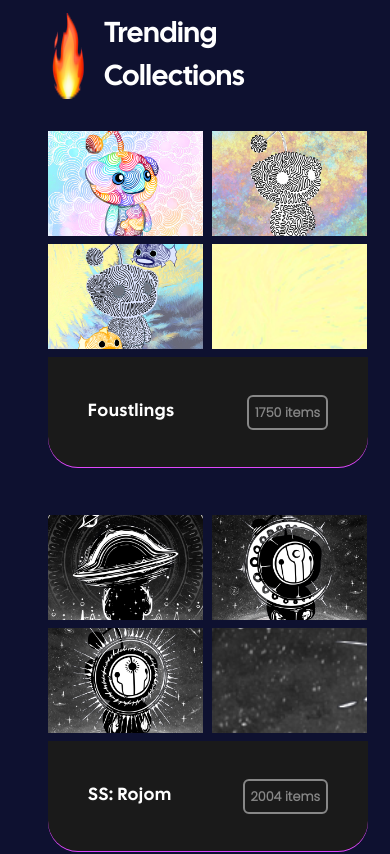
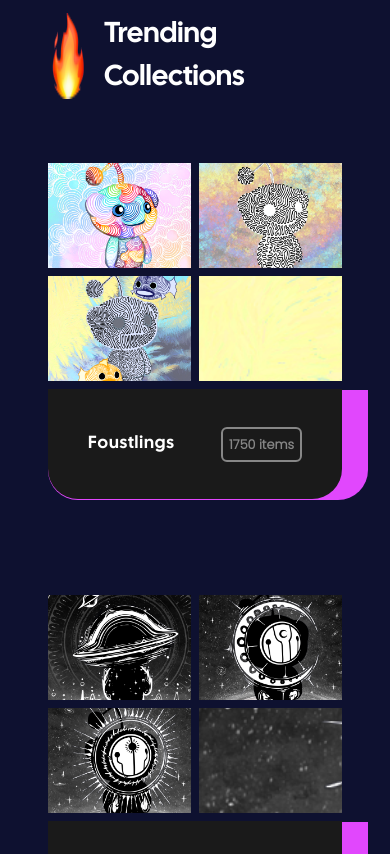
Before and after one commit to Berthje/avatarmarket, a Next.js app: page / in a window 390 px wide. Shown: the part 880-1734 px from the top of the page. Built offline with nearby package versions, Linux system fonts and the light colour scheme.

Commit message:
Fixed responsive design for trending collections

```diff
--- a/components/Collection.jsx
+++ b/components/Collection.jsx
@@ -9,7 +9,7 @@ const Collection = ({
 }) => {
   return (
     <div className="mb-12 max-w-[320px] cursor-pointer">
-      <div className="w-full h-full grid grid-cols-2 gap-2">
+      <div className="w-full grid grid-cols-2 gap-2">
         <div className='overflow-hidden'>
           <div className="w-[155px] h-[105px] bg-cover bg-center transition-all duration-500 ease-in-out transform hover:scale-150" style={{backgroundImage: `url(${previewImage1.substring(previewImage1.indexOf('/')+1)})`}}></div>
         </div>
--- a/components/Trending.jsx
+++ b/components/Trending.jsx
@@ -57,7 +57,7 @@ const Trending = () => {
 
   return (
     <div className="px-12 pb-24">
-      <h2 className="flex justify-center items font-[CalSans] text-[1.8rem] mb-8">
+      <h2 className="flex justify-center items font-[CalSans] text-[1.8rem] mb-16">
         <Image
           src="/flame.png"
           alt="flame"
@@ -67,7 +67,7 @@ const Trending = () => {
         />
         Trending Collections
       </h2>
-      <div className="w-80 m-auto">
+      <div className="w-full flex flex-wrap gap-12 justify-center">
         {collections.map((collection) => (
           <Collection
             name={collection.name}
```
